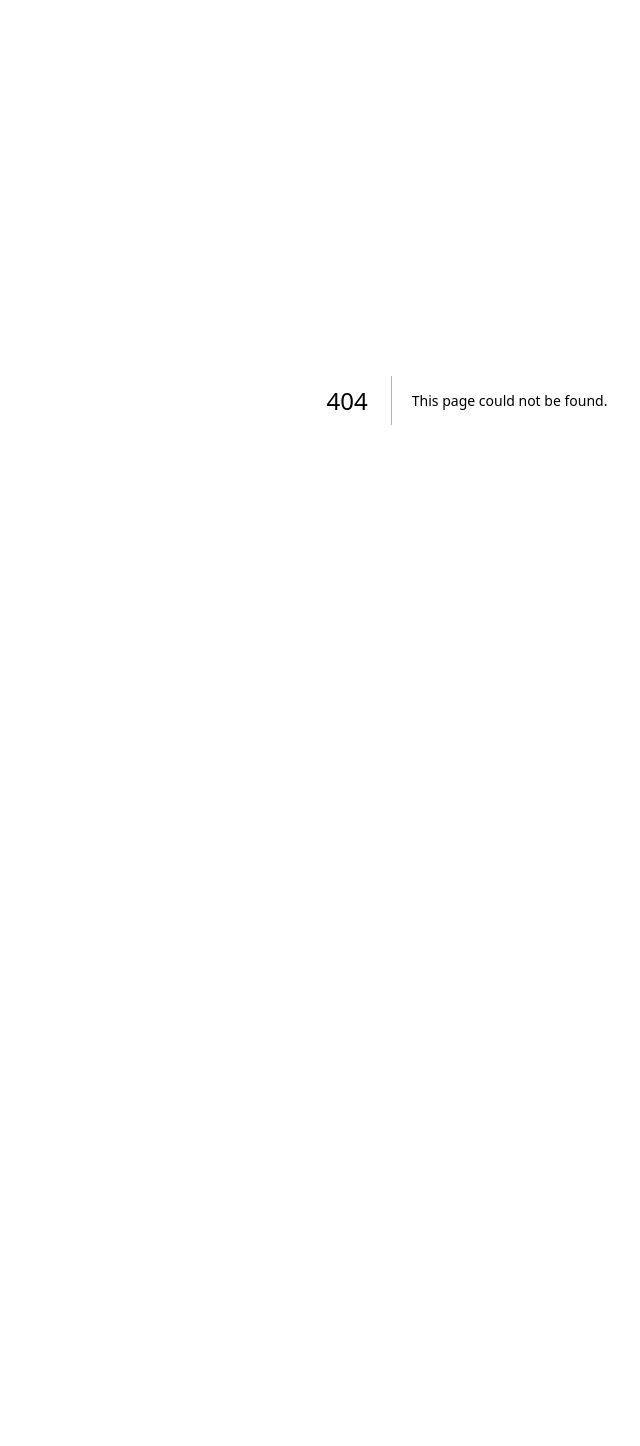
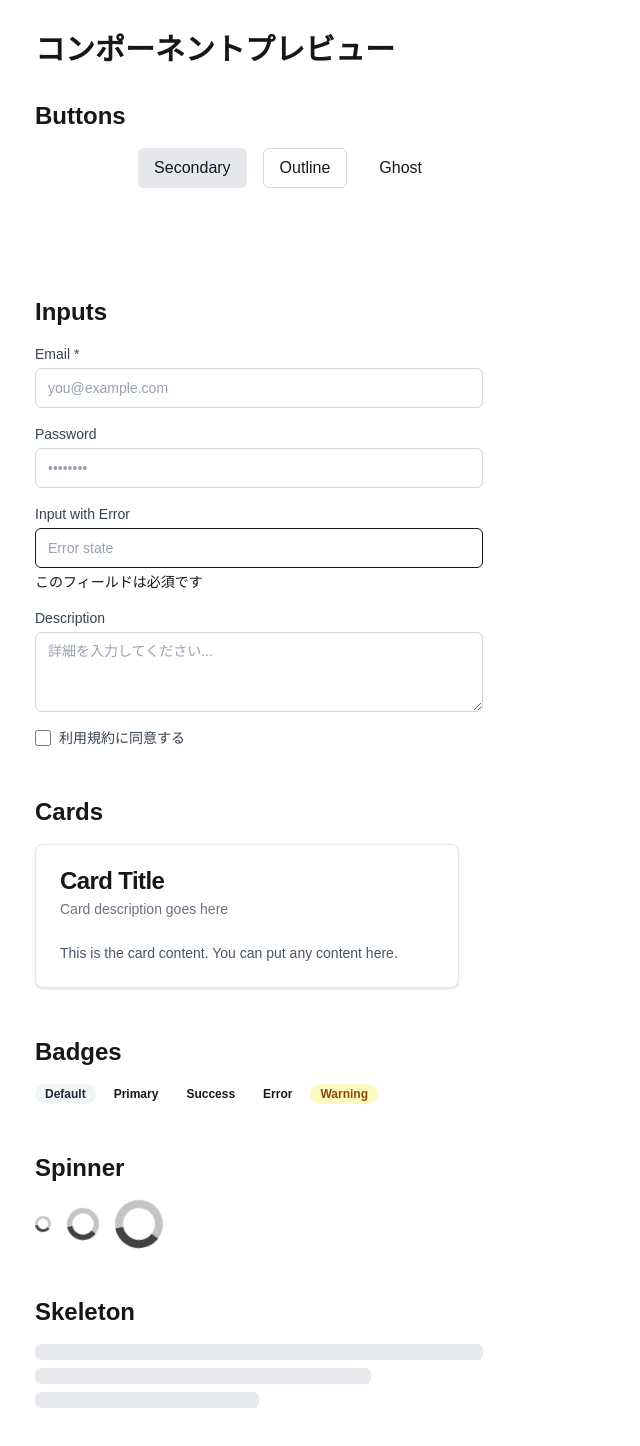
Before and after one commit to Hashimoto-Noriaki/next-fast-api-crud-api-todo-list, a Next.js app: page /components-preview in a window 1280 px wide. Before the commit this address had no page. Shown: the top 1446 px of the page, without its empty margins (173-813 px from the left). Before the commit the page ends 800 px from the top, so only its background shows below. Built offline with nearby package versions, Linux system fonts and the light colour scheme.

Commit message:
コンポーネントのpreviewページ

```diff
--- /dev/null
+++ b/src/app/components-preview/page.tsx
@@ -0,0 +1,124 @@
+import {
+  Button,
+  Input,
+  Label,
+  Textarea,
+  Checkbox,
+  Card,
+  CardHeader,
+  CardTitle,
+  CardDescription,
+  CardContent,
+  Badge,
+  Spinner,
+  ErrorMessage,
+  Skeleton,
+} from "@/shared/components/atoms";
+
+export default function ComponentsPreviewPage() {
+  return (
+    <div className="container mx-auto py-8 px-4 max-w-4xl">
+      <h1 className="text-3xl font-bold mb-8">コンポーネントプレビュー</h1>
+
+      {/* Buttons */}
+      <section className="mb-12">
+        <h2 className="text-2xl font-semibold mb-4">Buttons</h2>
+        <div className="flex flex-wrap gap-4">
+          <Button variant="primary">Primary</Button>
+          <Button variant="secondary">Secondary</Button>
+          <Button variant="outline">Outline</Button>
+          <Button variant="ghost">Ghost</Button>
+          <Button variant="danger">Danger</Button>
+          <Button size="sm">Small</Button>
+          <Button size="lg">Large</Button>
+          <Button isLoading>Loading</Button>
+          <Button disabled>Disabled</Button>
+        </div>
+      </section>
+
+      {/* Inputs */}
+      <section className="mb-12">
+        <h2 className="text-2xl font-semibold mb-4">Inputs</h2>
+        <div className="space-y-4 max-w-md">
+          <div>
+            <Label htmlFor="email" required>
+              Email
+            </Label>
+            <Input id="email" type="email" placeholder="you@example.com" />
+          </div>
+          <div>
+            <Label htmlFor="password">Password</Label>
+            <Input id="password" type="password" placeholder="••••••••" />
+          </div>
+          <div>
+            <Label htmlFor="error-input">Input with Error</Label>
+            <Input
+              id="error-input"
+              error="このフィールドは必須です"
+              placeholder="Error state"
+            />
+            <ErrorMessage message="このフィールドは必須です" />
+          </div>
+          <div>
+            <Label htmlFor="description">Description</Label>
+            <Textarea
+              id="description"
+              placeholder="詳細を入力してください..."
+            />
+          </div>
+          <Checkbox id="terms" label="利用規約に同意する" />
+        </div>
+      </section>
+
+      {/* Cards */}
+      <section className="mb-12">
+        <h2 className="text-2xl font-semibold mb-4">Cards</h2>
+        <div className="grid grid-cols-1 md:grid-cols-2 gap-4">
+          <Card>
+            <CardHeader>
+              <CardTitle>Card Title</CardTitle>
+              <CardDescription>Card description goes here</CardDescription>
+            </CardHeader>
+            <CardContent>
+              <p className="text-sm text-gray-600">
+                This is the card content. You can put any content here.
+              </p>
+            </CardContent>
+          </Card>
+        </div>
+      </section>
+
+      {/* Badges */}
+      <section className="mb-12">
+        <h2 className="text-2xl font-semibold mb-4">Badges</h2>
+        <div className="flex flex-wrap gap-2">
+          <Badge variant="default">Default</Badge>
+          <Badge variant="primary">Primary</Badge>
+          <Badge variant="success">Success</Badge>
+          <Badge variant="error">Error</Badge>
+          <Badge variant="warning">Warning</Badge>
+        </div>
+      </section>
+
+      {/* Spinner */}
+      <section className="mb-12">
+        <h2 className="text-2xl font-semibold mb-4">Spinner</h2>
+        <div className="flex gap-4 items-center">
+          <Spinner size="sm" />
+          <Spinner size="md" />
+          <Spinner size="lg" />
+        </div>
+      </section>
+
+      {/* Skeleton */}
+      <section className="mb-12">
+        <h2 className="text-2xl font-semibold mb-4">Skeleton</h2>
+        <div className="space-y-2 max-w-md">
+          <Skeleton className="h-4 w-full" />
+          <Skeleton className="h-4 w-3/4" />
+          <Skeleton className="h-4 w-1/2" />
+        </div>
+      </section>
+    </div>
+  );
+}
```
